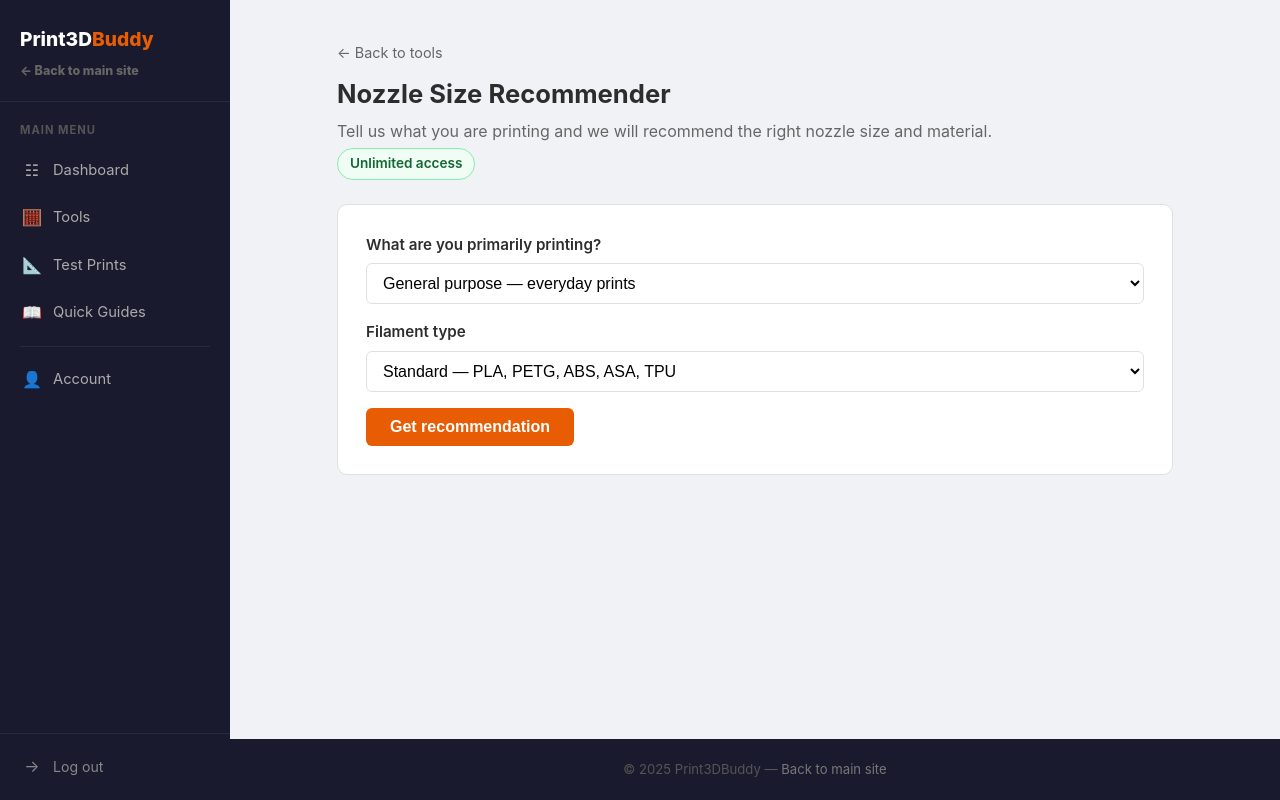
After one commit to JoshSp07/print3dbuddy--tools, a Flask app: page /tools/nozzle-recommender in a window 1280 px wide. The commit adds this page. Run offline with Flask 3, Linux system fonts and the light colour scheme; the visitor is signed in with stand-in values (Sample User, id 1); data comes from the database, SQL or seed files in the repository; some libraries are stand-ins or nearby versions.

Commit message:
Add Nozzle Size Recommender and Infill Density Recommender tools
- Nozzle recommender: purpose x material lookup (8 combinations) - returns size, nozzle material, layer height, speed, and tips
- Infill recommender: use case x material lookup (16 combinations) - returns density, pattern, walls, top/bottom layers, and notes
- Both tools added to Tools page and Account quick links

Co-Authored-By: Claude Sonnet 4.6 <noreply@anthropic.com>

```diff
--- a/app.py
+++ b/app.py
@@ -646,6 +646,208 @@ def stl_estimator():
     return render_template('tools/stl_estimator.html', user=user, result=result,
                            densities=MATERIAL_DENSITIES)
 
+# ── Tool 5: Nozzle Size Recommender ──────────────────────────────────────────
+
+NOZZLE_DB = {
+    ('detail', 'standard'): {
+        'size': '0.2mm', 'material': 'Brass',
+        'layer_height': '0.05–0.15mm',
+        'speed': '20–40mm/s',
+        'best_for': 'Miniatures, fine text, jewellery, intricate models',
+        'avoid': 'Large prints — very slow. Abrasive filaments will wear brass quickly.',
+        'notes': 'Requires a well-tuned printer with minimal play. Prone to clogging with low-quality filament. Dry your filament before printing.',
+    },
+    ('detail', 'abrasive'): {
+        'size': '0.4mm', 'material': 'Hardened steel',
+        'layer_height': '0.1–0.2mm',
+        'speed': '30–50mm/s',
+        'best_for': 'Detailed prints in carbon fibre or glass-filled filaments',
+        'avoid': 'Brass nozzles — abrasive materials destroy them within hours.',
+        'notes': 'Hardened steel is mandatory for CF/GF filaments. Expect slightly rougher surface finish than brass. Increase temperature by 5–10°C vs standard settings.',
+    },
+    ('standard', 'standard'): {
+        'size': '0.4mm', 'material': 'Brass',
+        'layer_height': '0.1–0.3mm',
+        'speed': '40–80mm/s',
+        'best_for': 'General purpose printing — the best all-rounder',
+        'avoid': 'Nothing specific — this is the safest default choice.',
+        'notes': 'The 0.4mm nozzle is the industry standard for good reason. Balances detail, speed, and reliability. Most slicer profiles default to this size.',
+    },
+    ('standard', 'abrasive'): {
+        'size': '0.4mm', 'material': 'Hardened steel',
+        'layer_height': '0.1–0.3mm',
+        'speed': '30–60mm/s',
+        'best_for': 'CF/GF/metal-filled filaments at standard quality',
+        'avoid': 'Brass — will wear out within a few hundred grams of abrasive filament.',
+        'notes': 'Hardened steel is non-negotiable for abrasive materials. Some grades of hardened steel have slightly lower thermal conductivity — bump temperature up 5°C if under-extruding.',
+    },
+    ('functional', 'standard'): {
+        'size': '0.4mm or 0.6mm', 'material': 'Brass',
+        'layer_height': '0.15–0.3mm',
+        'speed': '40–80mm/s',
+        'best_for': 'Brackets, mounts, enclosures, mechanical parts',
+        'avoid': '0.2mm for structural parts — too slow and marginal strength gain.',
+        'notes': 'A 0.6mm nozzle gives significantly stronger layer bonding for functional parts and is worth considering. Wall count matters more than infill for strength.',
+    },
+    ('functional', 'abrasive'): {
+        'size': '0.6mm', 'material': 'Hardened steel',
+        'layer_height': '0.2–0.35mm',
+        'speed': '30–60mm/s',
+        'best_for': 'Strong, wear-resistant functional parts in CF/GF filament',
+        'avoid': 'Anything smaller with abrasive filament — higher clog risk.',
+        'notes': 'CF and GF filaments produce very strong parts. The 0.6mm reduces clog risk with these materials. Combine with 3+ walls for best mechanical properties.',
+    },
+    ('large', 'standard'): {
+        'size': '0.6mm or 0.8mm', 'material': 'Brass',
+        'layer_height': '0.3–0.5mm',
+        'speed': '60–120mm/s',
+        'best_for': 'Large prototypes, terrain, props, vases, architectural models',
+        'avoid': 'Fine detail — layer lines will be very visible.',
+        'notes': 'Larger nozzles deposit more material per pass, dramatically cutting print time. A 0.8mm nozzle at 0.4mm layer height can be 4-5x faster than a 0.4mm nozzle. Great for drafts and large decorative pieces.',
+    },
+    ('large', 'abrasive'): {
+        'size': '0.8mm', 'material': 'Hardened steel',
+        'layer_height': '0.3–0.5mm',
+        'speed': '40–80mm/s',
+        'best_for': 'Large parts in abrasive materials — strongest possible output',
+        'avoid': 'Detail work — surface finish will be rough.',
+        'notes': 'Maximum throughput with abrasive filament. Hardened steel is essential. This combination produces extremely strong large parts quickly.',
+    },
+}
+
+@app.route('/tools/nozzle-recommender', methods=['GET', 'POST'])
+@login_required
+def nozzle_recommender():
+    user = get_current_user()
+    result = None
+    sel = {}
+    if request.method == 'POST':
+        if not can_use_tool(user):
+            flash('You have used all your free uses. Upgrade to continue.', 'warning')
+            return redirect(url_for('upgrade'))
+        purpose  = request.form.get('purpose', 'standard')
+        material = request.form.get('material', 'standard')
+        sel = {'purpose': purpose, 'material': material}
+        key = (purpose, material)
+        if key in NOZZLE_DB:
+            result = NOZZLE_DB[key]
+            if not user['is_paid']:
+                consume_use(user['id'])
+                user = get_current_user()
+        else:
+            flash('Please select valid options.', 'error')
+    return render_template('tools/nozzle_recommender.html', user=user, result=result, sel=sel)
+
+
+# ── Tool 6: Infill Density Recommender ───────────────────────────────────────
+
+INFILL_DB = {
+    ('decorative', 'pla'): {
+        'density': '5–10%', 'pattern': 'Lightning or Gyroid',
+        'walls': '2', 'top_bottom': '3 layers',
+        'notes': 'Decorative prints carry no load so minimal infill is fine. Lightning infill uses almost no material. Focus on wall count and top/bottom layers for a good surface finish rather than infill.',
+    },
+    ('decorative', 'petg'): {
+        'density': '5–10%', 'pattern': 'Lightning or Gyroid',
+        'walls': '2–3', 'top_bottom': '4 layers',
+        'notes': 'PETG is slightly more flexible than PLA so a little more infill helps maintain shape on larger prints. Still no need to go above 15% for display pieces.',
+    },
+    ('decorative', 'abs'): {
+        'density': '10–15%', 'pattern': 'Gyroid',
+        'walls': '3', 'top_bottom': '4 layers',
+        'notes': 'ABS can warp so slightly more infill helps internal stress distribution. Gyroid handles ABS shrinkage better than rectilinear patterns.',
+    },
+    ('decorative', 'tpu'): {
+        'density': '10–20%', 'pattern': 'Gyroid',
+        'walls': '2', 'top_bottom': '3 layers',
+        'notes': 'TPU decorative parts often benefit from some infill to maintain shape. Gyroid gives a consistent flex throughout the part.',
+    },
+    ('functional', 'pla'): {
+        'density': '20–40%', 'pattern': 'Gyroid or Cubic',
+        'walls': '3–4', 'top_bottom': '4–5 layers',
+        'notes': 'For brackets, mounts, and everyday functional parts. Walls contribute more to strength than infill — prioritise 4 walls over high infill %. Gyroid and Cubic distribute stress evenly in all directions.',
+    },
+    ('functional', 'petg'): {
+        'density': '20–35%', 'pattern': 'Gyroid',
+        'walls': '3–4', 'top_bottom': '4–5 layers',
+        'notes': 'PETG is tougher and more impact resistant than PLA, so you can often use slightly less infill for the same result. Excellent for parts exposed to moderate stress or outdoor use.',
+    },
+    ('functional', 'abs'): {
+        'density': '25–40%', 'pattern': 'Gyroid or Cubic',
+        'walls': '4', 'top_bottom': '5 layers',
+        'notes': 'ABS is great for functional parts needing heat resistance. Use an enclosure to prevent warping and delamination. Higher infill helps compensate for ABS\'s tendency to shrink.',
+    },
+    ('functional', 'tpu'): {
+        'density': '15–25%', 'pattern': 'Gyroid',
+        'walls': '2–3', 'top_bottom': '3 layers',
+        'notes': 'TPU functional parts like grips and gaskets benefit from gyroid infill which gives consistent, predictable flex. Higher infill makes the part stiffer — adjust to taste.',
+    },
+    ('structural', 'pla'): {
+        'density': '40–60%', 'pattern': 'Cubic or Honeycomb',
+        'walls': '4–5', 'top_bottom': '5–6 layers',
+        'notes': 'For high-load structural parts, wall count is more important than infill. 5 walls with 40% infill is stronger than 2 walls with 80% infill. Consider PETG or ABS for anything that will see heat or impact.',
+    },
+    ('structural', 'petg'): {
+        'density': '40–60%', 'pattern': 'Cubic or Gyroid',
+        'walls': '4–5', 'top_bottom': '5–6 layers',
+        'notes': 'PETG is the best common material for structural parts — tougher than PLA and more heat resistant. Combine with 5 walls and 50% infill for maximum strength.',
+    },
+    ('structural', 'abs'): {
+        'density': '40–60%', 'pattern': 'Cubic',
+        'walls': '5', 'top_bottom': '6 layers',
+        'notes': 'ABS structural parts need a fully enclosed printer to prevent warping and layer delamination. When printed correctly, ABS produces very strong, heat-resistant parts. Consider acetone smoothing to further increase layer bond strength.',
+    },
+    ('structural', 'tpu'): {
+        'density': '30–50%', 'pattern': 'Gyroid',
+        'walls': '4', 'top_bottom': '4 layers',
+        'notes': 'Structural TPU parts — like shock absorbers or vibration dampeners — need enough infill to resist compression fatigue. Gyroid is the best pattern for repeated loading.',
+    },
+    ('flexible', 'pla'): {
+        'density': '10–20%', 'pattern': 'Gyroid',
+        'walls': '2', 'top_bottom': '2–3 layers',
+        'notes': 'PLA is not naturally flexible, so low infill and thin walls are needed to achieve any give. For truly flexible parts, switch to TPU — PLA will snap rather than flex under real load.',
+    },
+    ('flexible', 'petg'): {
+        'density': '10–15%', 'pattern': 'Gyroid',
+        'walls': '2', 'top_bottom': '2 layers',
+        'notes': 'PETG has some natural give, making it better than PLA for semi-flexible parts. Low infill and Gyroid pattern maximises flexibility. Still not a substitute for TPU where real flex is required.',
+    },
+    ('flexible', 'abs'): {
+        'density': '10–15%', 'pattern': 'Gyroid',
+        'walls': '2', 'top_bottom': '2–3 layers',
+        'notes': 'ABS has low flexibility and is prone to cracking under repeated bending. Not recommended for genuinely flexible applications. Consider TPU instead.',
+    },
+    ('flexible', 'tpu'): {
+        'density': '10–20%', 'pattern': 'Gyroid',
+        'walls': '2', 'top_bottom': '2–3 layers',
+        'notes': 'TPU is the correct material for flexible parts. Gyroid infill gives the most consistent, even flex. Lower infill = softer. Higher infill = stiffer but still flexible. Avoid rectilinear infill as it creates stiff lines.',
+    },
+}
+
+@app.route('/tools/infill-recommender', methods=['GET', 'POST'])
+@login_required
+def infill_recommender():
+    user = get_current_user()
+    result = None
+    sel = {}
+    if request.method == 'POST':
+        if not can_use_tool(user):
+            flash('You have used all your free uses. Upgrade to continue.', 'warning')
+            return redirect(url_for('upgrade'))
+        use_case = request.form.get('use_case', 'functional')
+        material = request.form.get('material', 'pla')
+        sel = {'use_case': use_case, 'material': material}
+        key = (use_case, material)
+        if key in INFILL_DB:
+            result = INFILL_DB[key]
+            if not user['is_paid']:
+                consume_use(user['id'])
+                user = get_current_user()
+        else:
+            flash('Please select valid options.', 'error')
+    return render_template('tools/infill_recommender.html', user=user, result=result, sel=sel)
+
+
 # ── Stripe ────────────────────────────────────────────────────────────────────
 
 @app.route('/upgrade')
--- a/templates/account.html
+++ b/templates/account.html
@@ -29,6 +29,8 @@
       <li><a href="/tools/print-settings" style="font-size:0.9rem;">&#8594; Print Settings Cheat Sheet</a></li>
       <li><a href="/tools/slicer-recommender" style="font-size:0.9rem;">&#8594; Slicer Recommender</a></li>
       <li><a href="/tools/stl-estimator" style="font-size:0.9rem;">&#8594; STL Filament Estimator</a></li>
+      <li><a href="/tools/nozzle-recommender" style="font-size:0.9rem;">&#8594; Nozzle Size Recommender</a></li>
+      <li><a href="/tools/infill-recommender" style="font-size:0.9rem;">&#8594; Infill Density Recommender</a></li>
     </ul>
   </div>
 
--- /dev/null
+++ b/templates/tools/nozzle_recommender.html
@@ -0,0 +1,87 @@
+{% extends "base.html" %}
+{% block title %}Nozzle Size Recommender{% endblock %}
+{% block content %}
+
+<div style="margin-bottom:8px;">
+  <a href="/dashboard" style="color:var(--muted); font-size:0.9rem;">&larr; Back to tools</a>
+</div>
+
+<h1 style="font-size:1.6rem; margin-bottom:4px;">Nozzle Size Recommender</h1>
+<p style="color:var(--muted); margin-bottom:4px;">Tell us what you are printing and we will recommend the right nozzle size and material.</p>
+
+{% if not user.is_paid %}
+<p style="margin-bottom:24px;"><span class="uses-badge">{{ user.uses_remaining }} free use{{ 's' if user.uses_remaining != 1 else '' }} remaining</span></p>
+{% else %}
+<p style="margin-bottom:24px;"><span class="uses-badge paid">Unlimited access</span></p>
+{% endif %}
+
+<div class="card">
+  <form method="POST">
+    <label for="purpose">What are you primarily printing?</label>
+    <select id="purpose" name="purpose" required>
+      <option value="">-- Select purpose --</option>
+      <option value="detail"     {% if sel.get('purpose') == 'detail' %}selected{% endif %}>Fine detail &mdash; miniatures, fine text, jewellery</option>
+      <option value="standard"   {% if sel.get('purpose') == 'standard' or not sel %}selected{% endif %}>General purpose &mdash; everyday prints</option>
+      <option value="functional" {% if sel.get('purpose') == 'functional' %}selected{% endif %}>Functional parts &mdash; brackets, mounts, enclosures</option>
+      <option value="large"      {% if sel.get('purpose') == 'large' %}selected{% endif %}>Large or fast prints &mdash; prototypes, terrain, props</option>
+    </select>
+
+    <label for="material">Filament type</label>
+    <select id="material" name="material" required>
+      <option value="">-- Select filament type --</option>
+      <option value="standard"  {% if sel.get('material') == 'standard' or not sel %}selected{% endif %}>Standard &mdash; PLA, PETG, ABS, ASA, TPU</option>
+      <option value="abrasive"  {% if sel.get('material') == 'abrasive' %}selected{% endif %}>Abrasive &mdash; carbon fibre, glass-filled, metal-filled</option>
+    </select>
+
+    <button type="submit" class="btn">Get recommendation</button>
+  </form>
+</div>
+
+{% if result %}
+<div class="result-box">
+  <h3>Recommended nozzle</h3>
+
+  <div style="display:grid; grid-template-columns:1fr 1fr; gap:16px; margin-bottom:20px;">
+    <div style="background:#fff; border:2px solid var(--accent); border-radius:10px; padding:20px; text-align:center;">
+      <p style="font-size:0.75rem; font-weight:700; text-transform:uppercase; letter-spacing:0.5px; color:var(--muted); margin-bottom:6px;">Nozzle size</p>
+      <p style="font-size:1.8rem; font-weight:800; color:var(--accent); margin:0;">{{ result.size }}</p>
+    </div>
+    <div style="background:#fff; border:1px solid var(--border); border-radius:10px; padding:20px; text-align:center;">
+      <p style="font-size:0.75rem; font-weight:700; text-transform:uppercase; letter-spacing:0.5px; color:var(--muted); margin-bottom:6px;">Nozzle material</p>
+      <p style="font-size:1.4rem; font-weight:800; color:var(--text); margin:0;">{{ result.material }}</p>
+    </div>
+  </div>
+
+  <div class="result-row">
+    <strong>Recommended layer height</strong>
+    <span>{{ result.layer_height }}</span>
+  </div>
+  <div class="result-row">
+    <strong>Typical print speed</strong>
+    <span>{{ result.speed }}</span>
+  </div>
+  <div class="result-row">
+    <strong>Best for</strong>
+    <span>{{ result.best_for }}</span>
+  </div>
+  <div class="result-row">
+    <strong>Avoid using for</strong>
+    <span>{{ result.avoid }}</span>
+  </div>
+
+  <div style="margin-top:16px; padding:14px; background:#fff; border-radius:6px; border:1px solid var(--border);">
+    <strong style="display:block; margin-bottom:6px;">Tips</strong>
+    <p style="color:var(--muted); font-size:0.93rem; margin:0; line-height:1.6;">{{ result.notes }}</p>
+  </div>
+</div>
+{% endif %}
+
+{% if not user.is_paid and user.uses_remaining == 0 %}
+<div style="background:#fff8f5; border:2px solid var(--accent); border-radius:10px; padding:24px; margin-top:24px; text-align:center;">
+  <h3 style="margin-bottom:8px;">You've used all your free uses</h3>
+  <p style="color:var(--muted); margin-bottom:16px;">Upgrade for unlimited access for &pound;5 one-time or &pound;2/month.</p>
+  <a href="/upgrade" class="btn">Upgrade now</a>
+</div>
+{% endif %}
+
+{% endblock %}
```
Also changed, not shown: templates/index.html (+12 -0 lines), templates/tools/infill_recommender.html (added, +81 -0 lines).
